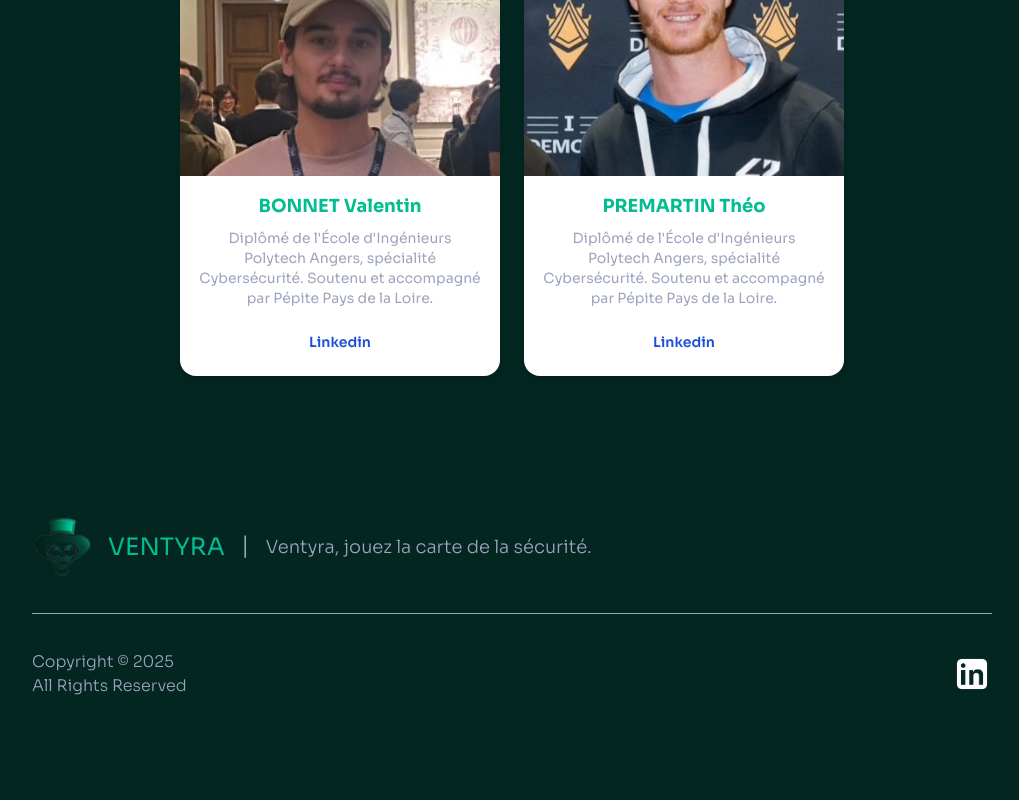
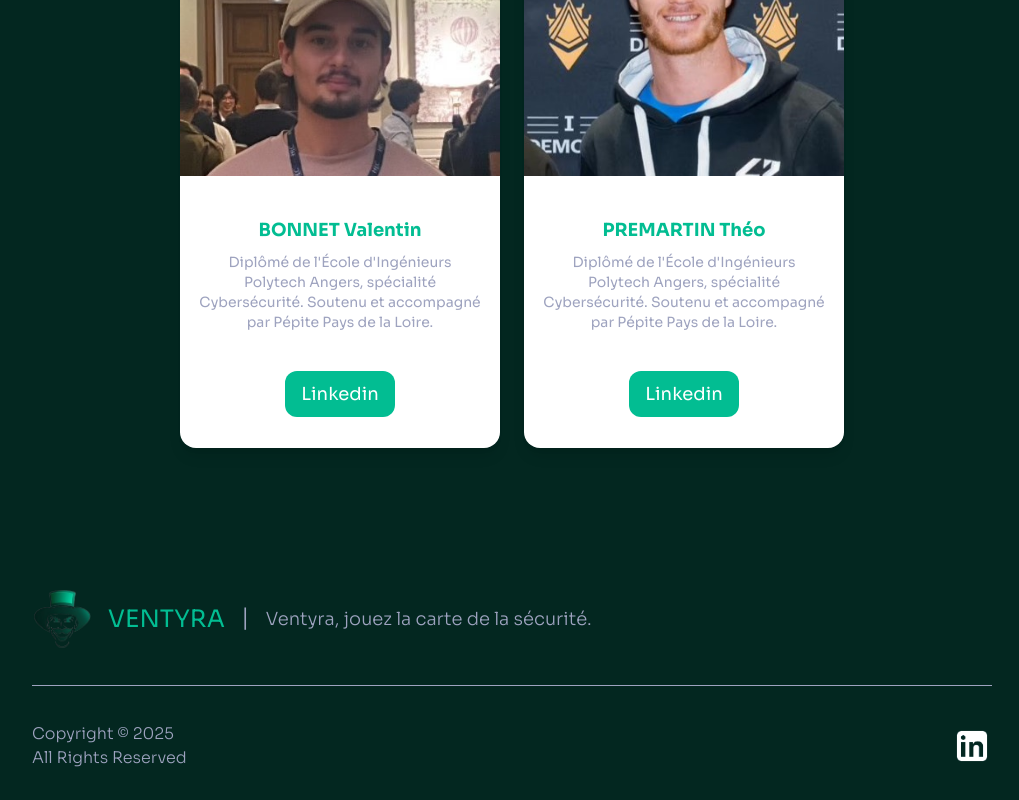
Before and after one commit to Valyors/ventyra, a Next.js app: page / in a window 1280 px wide. Shown: the part 6437-7237 px from the top of the page, without its empty margins (128-1147 px from the left). Before the commit the page ends 7165 px from the top, so only its background shows below. Built offline with nearby package versions, Linux system fonts and the light colour scheme.

Commit message:
fix issu

```diff
--- a/app/components/QuiSommesNous.tsx
+++ b/app/components/QuiSommesNous.tsx
@@ -16,14 +16,14 @@ const TeamMember: React.FC<TeamMemberProps> = ({ name, imageSrc, description, li
       <div className="h-72 w-full relative">
         <Image src={imageSrc} alt={name} layout="fill" objectFit="cover" className="rounded-t-2xl" />
       </div>
-      <div className="p-4 text-center">
+      <div className="px-4 py-10 text-center">
         <h3 className="text-lg font-bold text-[#02BD92]">{name}</h3>
-        <p className="text-[#9EA3BF] text-sm mt-2">{description}</p>
+        <p className="text-[#9EA3BF] text-sm mt-2 mb-12">{description}</p>
         <Link
           href={linkedinUrl}
           target="_blank"
           rel="noopener noreferrer"
-          className="inline-block mt-4 px-4 py-2 text-blue-700 text-sm font-semibold rounded-lg"
+          className="bg-[#02BD92] py-3 px-4 rounded-xl text-white text-lg relative overflow-hidden group"
         >
           Linkedin
         </Link>
@@ -38,13 +38,13 @@ export default function Team() {
       name: "BONNET Valentin",
       imageSrc: "/valentin.jpeg", // Remplacez par le chemin réel de l'image
       description: "Diplômé de l'École d'Ingénieurs Polytech Angers, spécialité Cybersécurité.\nSoutenu et accompagné par Pépite Pays de la Loire.",
-      linkedinUrl: "#",
+      linkedinUrl: "https://www.linkedin.com/in/valentinbonnet79/",
     },
     {
       name: "PREMARTIN Théo",
       imageSrc: "/theo.jpeg", // Remplacez par le chemin réel de l'image
       description: "Diplômé de l'École d'Ingénieurs Polytech Angers, spécialité Cybersécurité.\nSoutenu et accompagné par Pépite Pays de la Loire.",
-      linkedinUrl: "#",
+      linkedinUrl: "https://www.linkedin.com/in/th%C3%A9o-pr%C3%A9martin/",
     },
   ];
 
@@ -52,11 +52,11 @@ export default function Team() {
     <div className="text-center pt-14 pb-28">
         <h1 className="text-6xl font-semibold pb-16">Qui Sommes Nous ?</h1>
         <div className="flex justify-center items-center px-4">
-        <div className="flex flex-col sm:flex-row gap-6">
-            {teamMembers.map((member, index) => (
-            <TeamMember key={index} {...member} />
-            ))}
-        </div>
+          <div className="flex flex-col sm:flex-row gap-6">
+              {teamMembers.map((member, index) => (
+              <TeamMember key={index} {...member} />
+              ))}
+          </div>
         </div>
     </div>
   );
--- a/app/pages/login/page.tsx
+++ b/app/pages/login/page.tsx
@@ -39,9 +39,13 @@ const Login = () => {
     }
   };
 
+  function scrollToFormation(): void {
+    throw new Error('Function not implemented.');
+  }
+
   return (
     <div className="flex justify-center items-center h-screen bg-[#032720]">
-      <Navbar />
+      <Navbar scrollToFormation={scrollToFormation} />
       <div className="bg-white p-8 rounded-lg shadow-md w-96">
         <h2 className="text-2xl font-bold mb-6 text-center text-[#032720]">Se connecter</h2>
 
```
